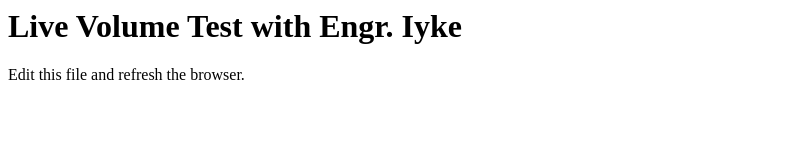
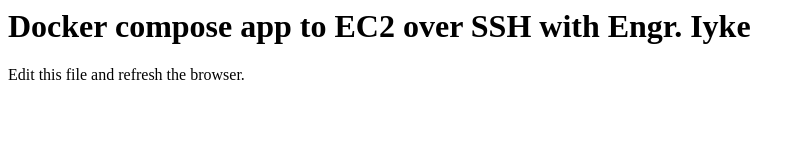
Before and after one commit to Iykaay/docker-compose-nginx-ec2, a plain HTML site: page html/index.html in a window 1280 px wide. Shown: the whole page, without its empty margins (0-805 px from the left). Drawn offline with Linux system fonts and the light colour scheme.

Commit message:
update homepage HTML content

```diff
--- a/html/index.html
+++ b/html/index.html
@@ -1,2 +1,2 @@
-<h1>Live Volume Test with Engr. Iyke</h1>
+<h1>Docker compose app to EC2 over SSH  with Engr. Iyke</h1>
 <p>Edit this file and refresh the browser.</p>
```
